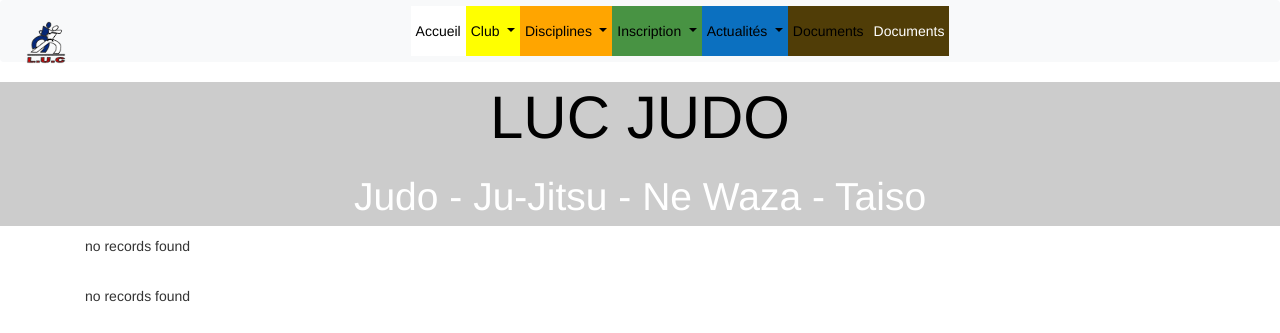
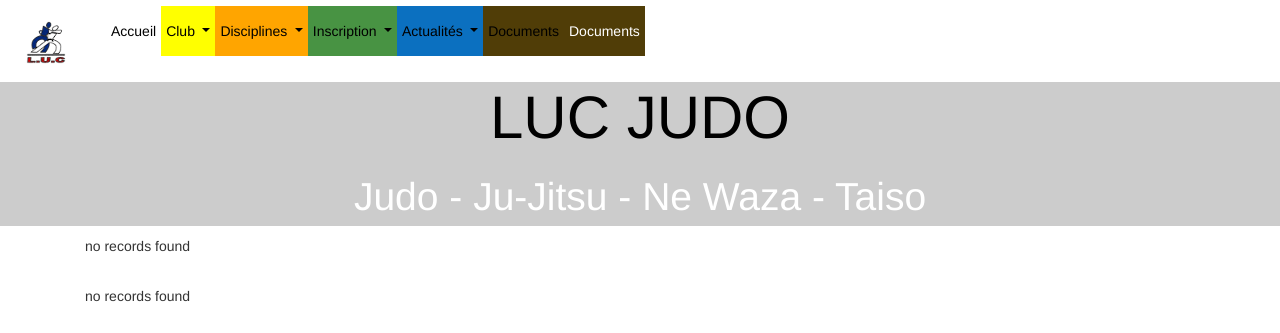
Before and after one commit to mathiastop/site-lille-judo, a Symfony app: template templates/acceuil/index.html.twig in a window 1280 px wide. Shown: the top 333 px of the page. Run offline with Twig, Linux system fonts and the light colour scheme; the template is opened without the code that fills it, so the values that code supplies are empty; grey boxes labelled with a size stand in for pictures from a placeholder-image service; some libraries are stand-ins or nearby versions.

Commit message:
[~] update navbar to be a little more responsive

```diff
--- a/templates/base.html.twig
+++ b/templates/base.html.twig
@@ -2,18 +2,15 @@
 <html lang="fr">
     <head>
         <meta charset="UTF-8">
-        <title>{% block title %}Welcome!{% endblock %}</title>
+        <title>{% block title %}Lille Judo{% endblock %}</title>
         {% block stylesheets %}{% endblock %}
         <link rel="stylesheet" href="https://maxcdn.bootstrapcdn.com/bootstrap/4.0.0/css/bootstrap.min.css" integrity="sha384-Gn5384xqQ1aoWXA+058RXPxPg6fy4IWvTNh0E263XmFcJlSAwiGgFAW/dAiS6JXm" crossorigin="anonymous">
         <link rel="stylesheet" type="text/css" href="//netdna.bootstrapcdn.com/bootstrap/3.1.1/css/bootstrap.min.css">
-        <script src="//ajax.googleapis.com/ajax/libs/jquery/1.11.0/jquery.min.js"></script>
+        <link rel="stylesheet" href="https://cdn.datatables.net/1.10.19/css/jquery.dataTables.min.css">
         <script src="//netdna.bootstrapcdn.com/bootstrap/3.1.1/js/bootstrap.min.js"></script>
         <script src="https://code.jquery.com/jquery-3.2.1.slim.min.js" integrity="sha384-KJ3o2DKtIkvYIK3UENzmM7KCkRr/rE9/Qpg6aAZGJwFDMVNA/GpGFF93hXpG5KkN" crossorigin="anonymous"></script>
         <script src="https://cdnjs.cloudflare.com/ajax/libs/popper.js/1.12.9/umd/popper.min.js" integrity="sha384-ApNbgh9B+Y1QKtv3Rn7W3mgPxhU9K/ScQsAP7hUibX39j7fakFPskvXusvfa0b4Q" crossorigin="anonymous"></script>
         <script src="https://maxcdn.bootstrapcdn.com/bootstrap/4.0.0/js/bootstrap.min.js" integrity="sha384-JZR6Spejh4U02d8jOt6vLEHfe/JQGiRRSQQxSfFWpi1MquVdAyjUar5+76PVCmYl" crossorigin="anonymous"></script>
-        <script src="http://code.jquery.com/jquery-3.5.1.js" integrity="sha256-QWo7LDvxbWT2tbbQ97B53yJnYU3WhH/C8ycbRAkjPDc=" crossorigin="anonymous"></script>
-        <link rel="stylesheet" href="https://cdn.datatables.net/1.10.19/css/jquery.dataTables.min.css">
-        <script src="https://cdn.datatables.net/1.10.19/js/jquery.dataTables.min.js" ></script>
         <style>
             html,
             body {
@@ -25,32 +22,26 @@
             .footer {
                 background: lightgray;
             }
-            .navbar .navbar-nav {
-                display: inline-block;
-                float: none;
-                vertical-align: top;
-            }
-            .navbar .navbar-collapse {
-                text-align: center;
-            }
         </style>
     </head>
     <body class="d-flex flex-column">
         <div class="flex-grow-1 flex-shrink-0">
-            <nav class="navbar navbar-expand-lg navbar-light bg-light">
-                <a class="navbar-brand" href="{{ path('accueil') }}"><img src="{{ asset('assets/luc_logo.png') }}" alt="logo"></a>
-                <button class="navbar-toggler" type="button" data-toggle="collapse" data-target="#navbarNavDropdown" aria-controls="navbarNavDropdown" aria-expanded="false" aria-label="Toggle navigation">
+            <nav class="navbar navbar-expand-lg navbar-light text-center">
+                <a class="navbar-brand" href="{{ path('accueil') }}"><img src="{{ asset('assets/luc_logo.png') }}" alt="luc_logo"></a>
+                <button class="navbar-toggler" type="button" data-toggle="collapse" data-target="#navbarSupportedContent"
+                        aria-controls="navbarSupportedContent" aria-expanded="false" aria-label="Toggle navigation">
                     <span class="navbar-toggler-icon"></span>
                 </button>
-                <div class="collapse navbar-collapse" id="navbarNavDropdown">
-                    <ul class="navbar-nav">
+                <div class="collapse navbar-collapse text-center" id="navbarSupportedContent">
+                    <ul class="navbar-nav mr-auto">
                         <li class="nav-item">
                             <a class="nav-link" style="color: black; background: white" href="{{ path('accueil') }}">
                                 Accueil
                             </a>
                         </li>
                         <li class="nav-item dropdown">
-                            <a class="nav-link dropdown-toggle" style="color: black; background: yellow" id="navbarClubMenuLink" data-toggle="dropdown" aria-haspopup="true" aria-expanded="false">
+                            <a class="nav-link dropdown-toggle" style="color: black; background: yellow" id="navbarClubMenuLink"
+                               data-toggle="dropdown" aria-haspopup="true" aria-expanded="false">
                                 Club
                             </a>
                             <div class="dropdown-menu" style="background: yellow" aria-labelledby="navbarClubMenuLink">
@@ -62,7 +53,8 @@
                             </div>
                         </li>
                         <li class="nav-item dropdown">
-                            <a class="nav-link dropdown-toggle" style="color: black; background: orange" id="navbarDisciplinesMenuLink" data-toggle="dropdown" aria-haspopup="true" aria-expanded="false">
+                            <a class="nav-link dropdown-toggle" style="color: black; background: orange" id="navbarDisciplinesMenuLink"
+                               data-toggle="dropdown" aria-haspopup="true" aria-expanded="false">
                                 Disciplines
                             </a>
                             <div class="dropdown-menu" style="background: orange" aria-labelledby="navbarDisciplinesMenuLink">
@@ -73,7 +65,8 @@
                             </div>
                         </li>
                         <li class="nav-item dropdown">
-                            <a class="nav-link dropdown-toggle" style="color: black; background: #489343" id="navbarInscriptionMenuLink" data-toggle="dropdown" aria-haspopup="true" aria-expanded="false">
+                            <a class="nav-link dropdown-toggle" style="color: black; background: #489343" id="navbarInscriptionMenuLink"
+                               data-toggle="dropdown" aria-haspopup="true" aria-expanded="false">
                                 Inscription
                             </a>
                             <div class="dropdown-menu" style="background: #489343" aria-labelledby="navbarInscriptionMenuLink">
@@ -82,7 +75,8 @@
                             </div>
                         </li>
                         <li class="nav-item dropdown">
-                            <a class="nav-link dropdown-toggle" style="color: black; background: #0B70C0" id="navbarActualitesMenuLink" data-toggle="dropdown" aria-haspopup="true" aria-expanded="false">
+                            <a class="nav-link dropdown-toggle" style="color: black; background: #0B70C0" id="navbarActualitesMenuLink"
+                               data-toggle="dropdown" aria-haspopup="true" aria-expanded="false">
                                 Actualités
                             </a>
                             <div class="dropdown-menu" style="background: #0B70C0" aria-labelledby="navbarActualitesMenuLink">
```
